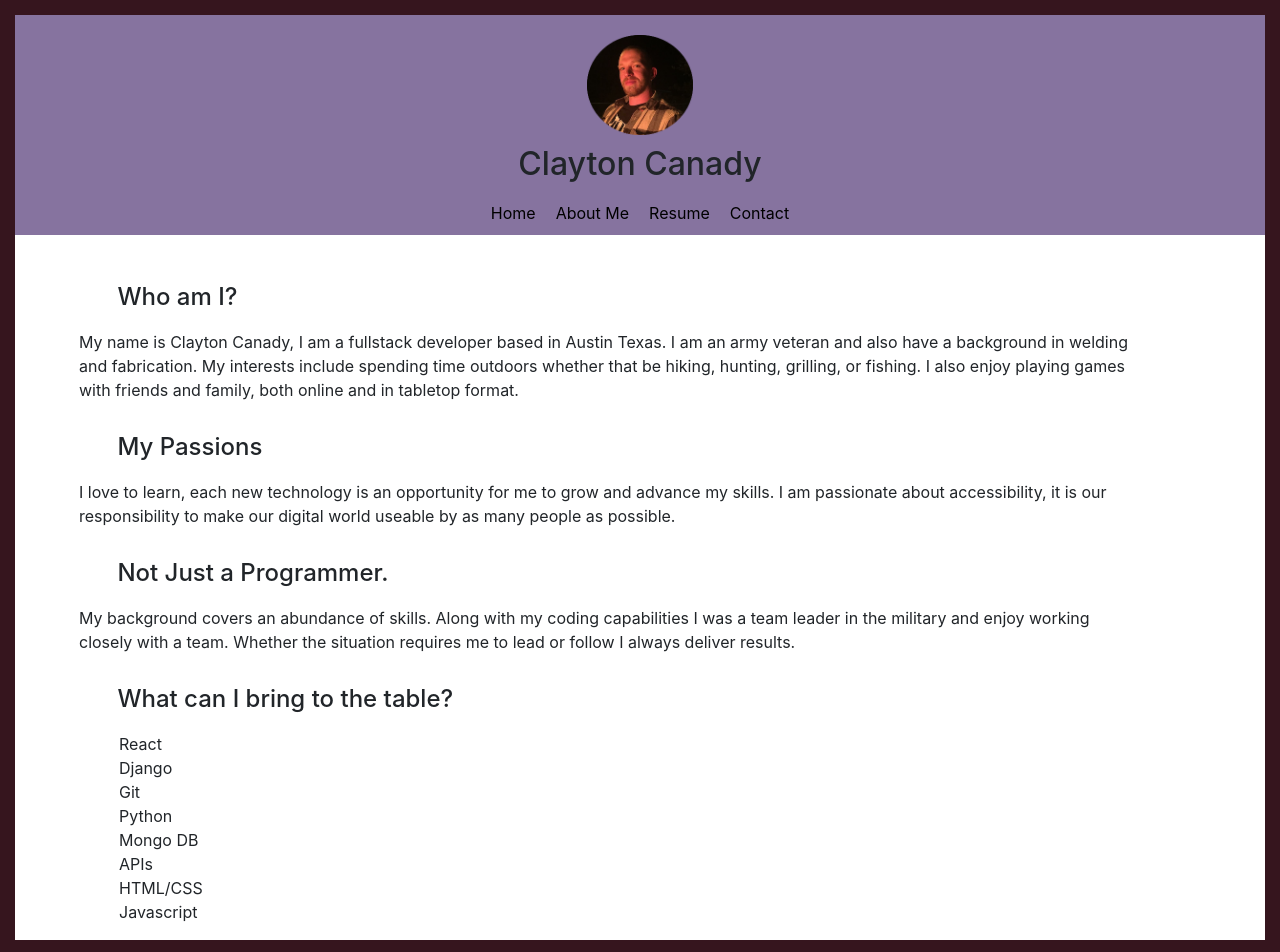
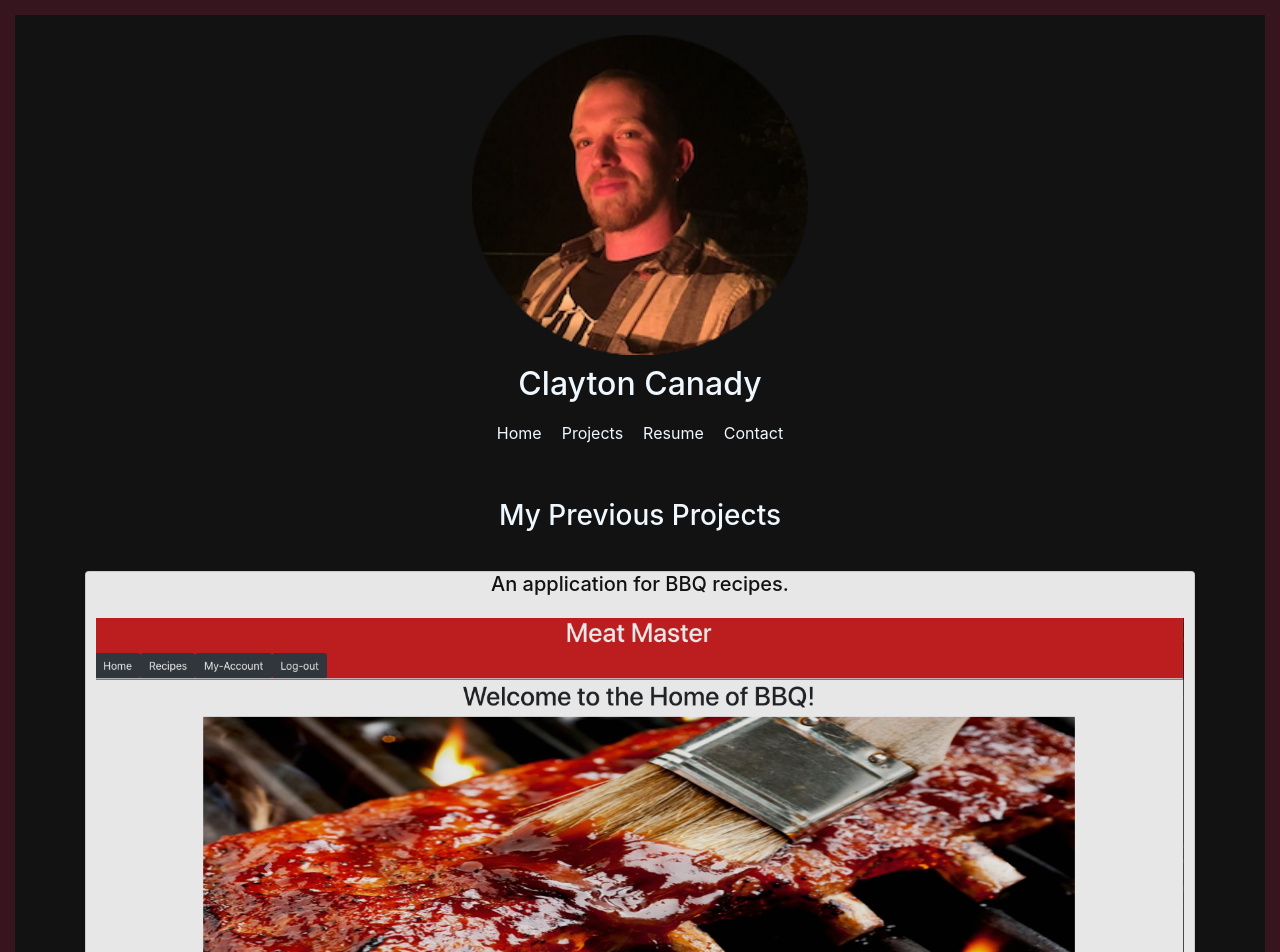
Before and after one commit to ClaytonCanady/cjc_portfolio, a React (Create React App) app: page /about-me in a window 1280 px wide. Shown: the top 952 px of the page. Built offline with nearby package versions, Linux system fonts and the light colour scheme.

Commit message:
links updated and darkmode implemented

```diff
--- a/src/AboutMe.js
+++ b/src/AboutMe.js
@@ -1,43 +1,74 @@
 import React, { Component } from 'react';
-
+import { Link } from 'react-router-dom';
+import {Card} from 'react-bootstrap'
 class AboutMe extends Component {
 	render() {
 		return (
-			<div className='about-me'>
-				<br />
-				<br />
-				<h4>Who am I?</h4>
-				<p>
-					My name is Clayton Canady, I am a fullstack developer based in Austin Texas. I am an army veteran and also have a background in
-					welding and fabrication. My interests include spending time outdoors
-					whether that be hiking, hunting, grilling, or fishing. I also enjoy
-					playing games with friends and family, both online and in tabletop
-					format.
-				</p>
-				<h4>My Passions</h4>
-				<p>
-					I love to learn, each new technology is an opportunity for me to grow
-					and advance my skills. I am passionate about accessibility, it is our responsibility to make our digital world useable by as many people as possible.
-				</p>
+			<div className='projects_container'>
 
-				<h4>Not Just a Programmer.</h4>
-				<p>
-					My background covers an abundance of skills. Along with my coding
-					capabilities I was a team leader in the military and enjoy working
-					closely with a team. Whether the situation requires me to lead or
-					follow I always deliver results.
-				</p>
-				<h4>What can I bring to the table?</h4>
-				<ul>
-					<li>React</li>
-					<li>Django</li>
-					<li>Git</li>
-					<li>Python</li>
-					<li>Mongo DB</li>
-					<li>APIs</li>
-					<li>HTML/CSS</li>
-					<li>Javascript</li>
-				</ul>
+<br />
+				<h3>My Previous Projects</h3>
+
+				<div className='container'>
+					<div className='projects'>
+
+						<div className='project'>
+						<Card>
+						<Card.Title>An application for BBQ recipes.</Card.Title>
+						<Link to={'/MeatMaster'}>
+							<Card.Img
+								src={require('./images/meat-master.png')}
+								alt='application for bbq recipes'
+							/>
+						</Link>
+					</Card>
+						</div>
+
+
+					<div className='project'>
+					<Card>
+						<Card.Title>Manage fleet vehicles and track service.</Card.Title>
+						<Link to={'/Fleet'}>
+							<Card.Img
+								src={require('./images/fleet.png')}
+								alt='application for managing fleet vehicles'
+							/>
+						</Link>
+					</Card>
+							</div>
+
+
+
+					<div className='project'>
+
+					<Card>
+						<Card.Title>D&D monsters and spells from an API.</Card.Title>
+						<Link to={'/DungeonsAndDragons'}>
+							<Card.Img
+								src={require('./images/D&D.png')}
+								alt='Dungeons and Dragons application'
+							/>
+						</Link>
+					</Card>
+							</div>
+
+					<div className='project'>
+					<Card>
+						<Card.Title>Quiz game based on GOT.</Card.Title>
+						<Link to={'/GameOfThrones'}>
+							<Card.Img
+								src={require('./images/game-of-thrones.png')}
+								alt='game of thrones quiz'
+							/>
+						</Link>
+					</Card>
+							</div>
+				</div>
+					</div>
+
+
+
+
 			</div>
 		);
 	}
--- a/src/App.css
+++ b/src/App.css
@@ -4,6 +4,8 @@
 	max-height: fit-content;
 	min-height: 100vh;
 	text-align: center;
+	background-color: #121212;
+	color: aliceblue;
 	/* padding-bottom: 20px; */
 }
 
@@ -16,37 +18,51 @@
 }
 
 .single-project a {
-	color: rgb(73, 29, 231);
-	text-decoration: underline;
+
+	text-decoration: none;
+	color: aliceblue;
+}
+.single-project a:hover {
+	background-color: #e3dee9;
+	color: #121212;
 }
 .contact a {
-	color: rgb(73, 29, 231);
-	text-decoration: underline;
+	text-decoration: none;
+	color: aliceblue;
 }
+
+.contact a:hover {
+	background-color: #e3dee9;
+	color: #121212;
+}
+
 .single-project p {
 	padding-right: 10vw;
 	padding-left: 10vw;
 }
 
-.sidebar {
-	background-color: #86739f;
-}
 
 .sidebar p {
 	display: inline;
 	padding: 10px;
+	color: aliceblue;
 }
 .sidebar img {
 	margin-top: 20px;
 	margin-bottom: 10px;
-	height: 100px;
+	height: 20em;
 }
 nav {
-	background-color: #86739f;
+
 	padding: 10px 0;
 }
 nav p {
 	color: black;
+}
+
+nav p:hover {
+	background-color: #e3dee9;
+	color: #121212;
 }
 
 .desc {
@@ -54,22 +70,22 @@ nav p {
 	max-width: 400px;
 }
 
-.about-me {
+.home {
 	text-align: left;
 	padding-left: 5vw;
 }
 
 
-.about-me p {
+.home p {
 	padding-right: 10vw;
 	padding-bottom: 15px;
 }
-.about-me h4 {
+.projects_container h4 {
 	padding-left: 3vw;
 	padding-bottom: 10px;
 }
 
-.home p {
+.projects_container p {
 	padding-top: 5px;
 }
 h4 a {
@@ -93,13 +109,14 @@ h3 {
 
 }
 
-.projects a:hover {
+.project:hover {
 	transform: scale(1.01);
-	background-color: #86739f;
 }
 
 .project {
 	padding-top: 10px;
+	color: #121212;
+	opacity: 90%;
 }
 
 .projects img {
@@ -136,4 +153,7 @@ h3 {
 	.sidebar nav {
 		display: inline-flex;
 	}
+	li {
+		text-align: center;
+	}
 }
--- a/src/App.js
+++ b/src/App.js
@@ -14,14 +14,17 @@ class App extends Component {
 		return (
 			<div className='App'>
 				<div className='sidebar'>
+					<Link to='/'>
 					<img src={require('./images/me.png')} alt='Me' />
+					</Link>
+
 					<h2>Clayton Canady</h2>
 					<nav>
 						<Link to='/'>
 							<p>Home</p>
 						</Link>
 						<Link to='/about-me'>
-							<p>About Me</p>
+							<p>Projects</p>
 						</Link>
 						<Link to='/resume'>
 							<p>Resume</p>
--- a/src/Home.js
+++ b/src/Home.js
@@ -5,65 +5,40 @@ class Home extends Component {
 	render() {
 		return (
 			<div className='home'>
+						<br />
 				<br />
-				<h3>My Previous Projects</h3>
+				<h4>Who am I?</h4>
+				<p>
+					My name is Clayton Canady, I am a fullstack developer based in Austin Texas. I am an army veteran and also have a background in
+					welding and fabrication. My interests include spending time outdoors
+					whether that be hiking, hunting, grilling, or fishing. I also enjoy
+					playing games with friends and family, both online and in tabletop
+					format.
+				</p>
+				<h4>My Passions</h4>
+				<p>
+					I love to learn, each new technology is an opportunity for me to grow
+					and advance my skills. I am passionate about accessibility, it is our responsibility to make our digital world useable by as many people as possible.
+				</p>
 
-				<div className='container'>
-					<div className='projects'>
-
-						<div className='project'>
-						<Card>
-						<Card.Title>An application for BBQ recipes.</Card.Title>
-						<Link to={'/MeatMaster'}>
-							<Card.Img
-								src={require('./images/meat-master.png')}
-								alt='application for bbq recipes'
-							/>
-						</Link>
-					</Card>
-						</div>
-
-
-					<div className='project'>
-					<Card>
-						<Card.Title>Manage fleet vehicles and track service.</Card.Title>
-						<Link to={'/Fleet'}>
-							<Card.Img
-								src={require('./images/fleet.png')}
-								alt='application for managing fleet vehicles'
-							/>
-						</Link>
-					</Card>
-							</div>
-
-
-
-					<div className='project'>
-
-					<Card>
-						<Card.Title>D&D monsters and spells from an API.</Card.Title>
-						<Link to={'/DungeonsAndDragons'}>
-							<Card.Img
-								src={require('./images/D&D.png')}
-								alt='Dungeons and Dragons application'
-							/>
-						</Link>
-					</Card>
-							</div>
-
-					<div className='project'>
-					<Card>
-						<Card.Title>Quiz game based on GOT.</Card.Title>
-						<Link to={'/GameOfThrones'}>
-							<Card.Img
-								src={require('./images/game-of-thrones.png')}
-								alt='game of thrones quiz'
-							/>
-						</Link>
-					</Card>
-							</div>
-				</div>
-					</div>
+				<h4>Not Just a Programmer.</h4>
+				<p>
+					My background covers an abundance of skills. Along with my coding
+					capabilities I was a team leader in the military and enjoy working
+					closely with a team. Whether the situation requires me to lead or
+					follow I always deliver results.
+				</p>
+				<h4>What can I bring to the table?</h4>
+				<ul>
+					<li>React</li>
+					<li>Django</li>
+					<li>Git</li>
+					<li>Python</li>
+					<li>Mongo DB</li>
+					<li>APIs</li>
+					<li>HTML/CSS</li>
+					<li>Javascript</li>
+				</ul>
 
 
 			</div>
```
